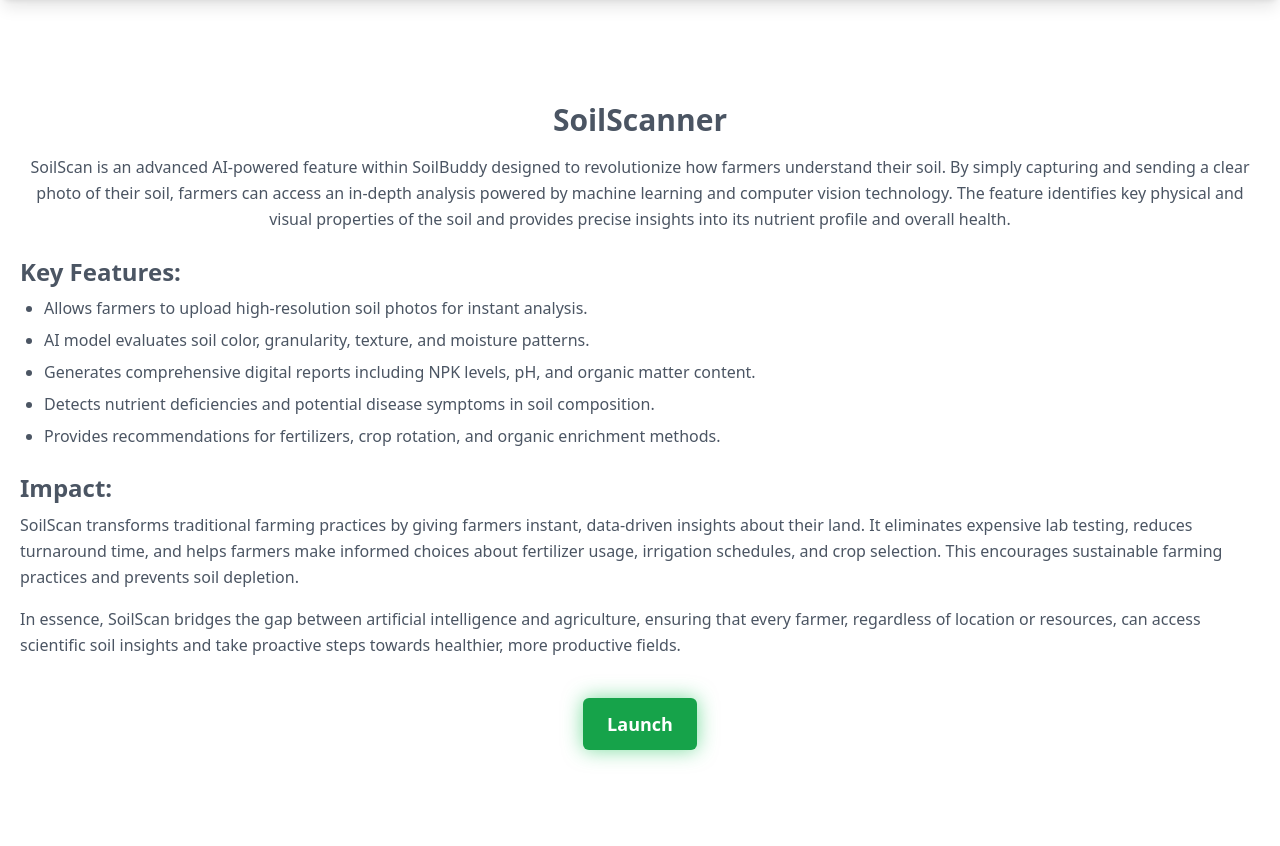
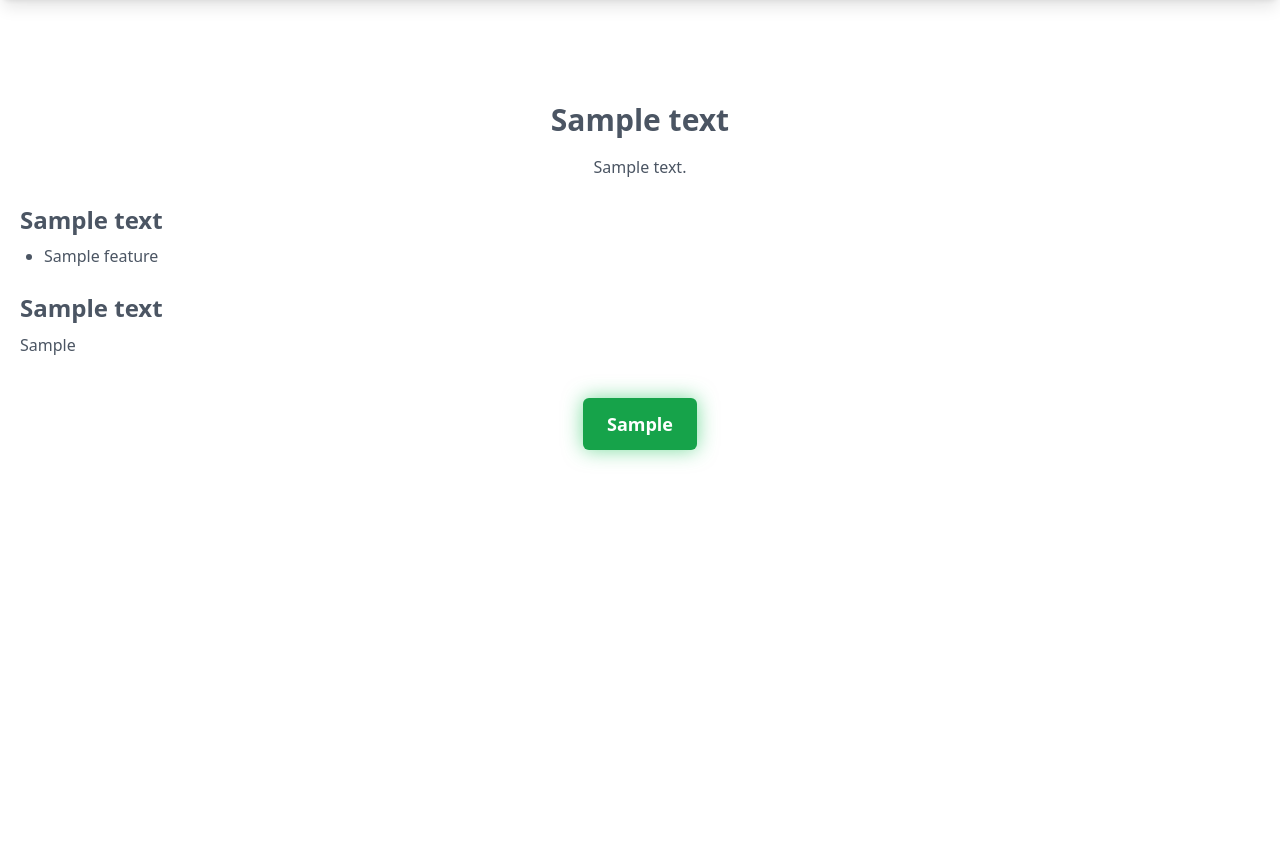
Before and after one commit to gamechangerfrombihar/SoilBuddy, a Python web app: template templates/SoilScan.html in a window 1280 px wide. Shown: the part 90-936 px from the top of the page. After the commit the page ends 553 px from the top, so only its background shows below. Run offline with Jinja, Linux system fonts and the light colour scheme; the template is opened without the code that fills it: most values are stand-ins (such as "Sample title", 1, 10 or a date in 2020); some libraries are stand-ins or nearby versions.

Commit message:
Update SoilScan.html

```diff
--- a/templates/SoilScan.html
+++ b/templates/SoilScan.html
@@ -1,40 +1,21 @@
 <!DOCTYPE html>
-<html lang="en">
+<html lang="{{ lang }}">
 <head>
   <meta charset="UTF-8" />
   <meta name="viewport" content="width=device-width, initial-scale=1.0" />
-  <title>SoilBuddy - SoilScan</title>
+  <title>SoilBuddy - {{ texts.soilscan_title }}</title>
   <script src="https://cdn.tailwindcss.com"></script>
   <style>
     body { transition: background-color 0.4s, color 0.4s; }
-
-    /* Light Theme */
     body.light { background-color: #ffffff; color: #064e3b; }
-
-    /* Dark Theme */
     body.dark { background-color: #0f172a; color: #ffffff; }
 
     .navbar { background-color: #065f46; position: fixed; top: 0; left: 0; width: 100%; z-index: 50; }
-    .navbar h1 { font-family: 'Poppins', sans-serif; font-weight: 600; letter-spacing: 1px; }
-
-    .glow-btn {
-      box-shadow: 0 0 20px rgba(34,197,94,0.6);
-      transition: all 0.3s ease;
-    }
-    .glow-btn:hover {
-      transform: scale(1.05);
-      box-shadow: 0 0 25px rgba(34,197,94,0.9);
-    }
-
+    .glow-btn { box-shadow: 0 0 20px rgba(34,197,94,0.6); transition: all 0.3s ease; }
+    .glow-btn:hover { transform: scale(1.05); box-shadow: 0 0 25px rgba(34,197,94,0.9); }
     .transition-all { transition: all 0.4s ease-in-out; }
-
-    body.dark h1,
-    body.dark h2,
-    body.dark p,
-    body.dark a { color: #ffffff !important; }
-
+    body.dark h1, body.dark h2, body.dark p, body.dark a { color: #ffffff !important; }
     body.dark a.text-green-500 { color: #22c55e !important; }
-
     .logo-img { width: 50px; height: 50px; border-radius: 50%; object-fit: cover; background-color: #d1fae5; padding: 4px; border: 2px solid #22c55e; }
   </style>
 </head>
@@ -55,48 +36,39 @@
 
   <div class="pt-24"></div>
 
-  <!-- SoilScanner Content -->
+  <!-- SoilScan Content -->
   <section class="text-gray-600 body-font">
     <div class="container px-5 py-24 mx-auto">
+      <h1 class="text-3xl font-semibold mb-4 text-center">{{ texts.soilscan_title }}</h1>
+      <p class="leading-relaxed text-base mb-6 text-center">{{ texts.soilscan_desc }}</p>
 
-      <h1 class="text-3xl font-semibold mb-4 text-center">SoilScanner</h1>
-      <p class="leading-relaxed text-base mb-6 text-center">
-        SoilScan is an advanced AI-powered feature within SoilBuddy designed to revolutionize how farmers understand their soil. By simply capturing and sending a clear photo of their soil, farmers can access an in-depth analysis powered by machine learning and computer vision technology. The feature identifies key physical and visual properties of the soil and provides precise insights into its nutrient profile and overall health.
-      </p>
+      {% if texts.soilscan_features %}
+      <h2 class="text-2xl font-semibold mb-2">{{ texts.soilscan_features_title }}</h2>
+      <ul class="list-disc pl-6 space-y-2">
+        {% for feature in texts.soilscan_features %}
+        <li>{{ feature }}</li>
+        {% endfor %}
+      </ul>
+      {% endif %}
 
-      <h2 class="text-2xl font-semibold mb-2">Key Features:</h2>
-      <ul class="list-disc pl-6 space-y-2">
-        <li>Allows farmers to upload high-resolution soil photos for instant analysis.</li>
-        <li>AI model evaluates soil color, granularity, texture, and moisture patterns.</li>
-        <li>Generates comprehensive digital reports including NPK levels, pH, and organic matter content.</li>
-        <li>Detects nutrient deficiencies and potential disease symptoms in soil composition.</li>
-        <li>Provides recommendations for fertilizers, crop rotation, and organic enrichment methods.</li>
-      </ul>
+      {% if texts.soilscan_impact %}
+      <h2 class="text-2xl font-semibold mt-6 mb-2">{{ texts.soilscan_impact_title }}</h2>
+      <p class="leading-relaxed text-base">{{ texts.soilscan_impact }}</p>
+      {% endif %}
 
-      <h2 class="text-2xl font-semibold mt-6 mb-2">Impact:</h2>
-      <p class="leading-relaxed text-base">
-        SoilScan transforms traditional farming practices by giving farmers instant, data-driven insights about their land. It eliminates expensive lab testing, reduces turnaround time, and helps farmers make informed choices about fertilizer usage, irrigation schedules, and crop selection. This encourages sustainable farming practices and prevents soil depletion.
-      </p>
-
-      <p class="leading-relaxed text-base mt-4">
-        In essence, SoilScan bridges the gap between artificial intelligence and agriculture, ensuring that every farmer, regardless of location or resources, can access scientific soil insights and take proactive steps towards healthier, more productive fields.
-      </p>
-
-      <!-- Centered Launch Button -->
+      <!-- Launch Button -->
       <div class="text-center mt-10">
         <a href="/soilscan"
            class="bg-green-600 text-white px-6 py-3 rounded-md glow-btn inline-block text-lg font-semibold">
-          Launch
+          {{ texts.launch_btn }}
         </a>
       </div>
-
     </div>
   </section>
 
   <script>
     const body = document.body;
     const toggleBtn = document.getElementById('theme-toggle');
-
     toggleBtn.addEventListener('click', () => {
       body.classList.toggle('dark');
       body.classList.toggle('light');
```
